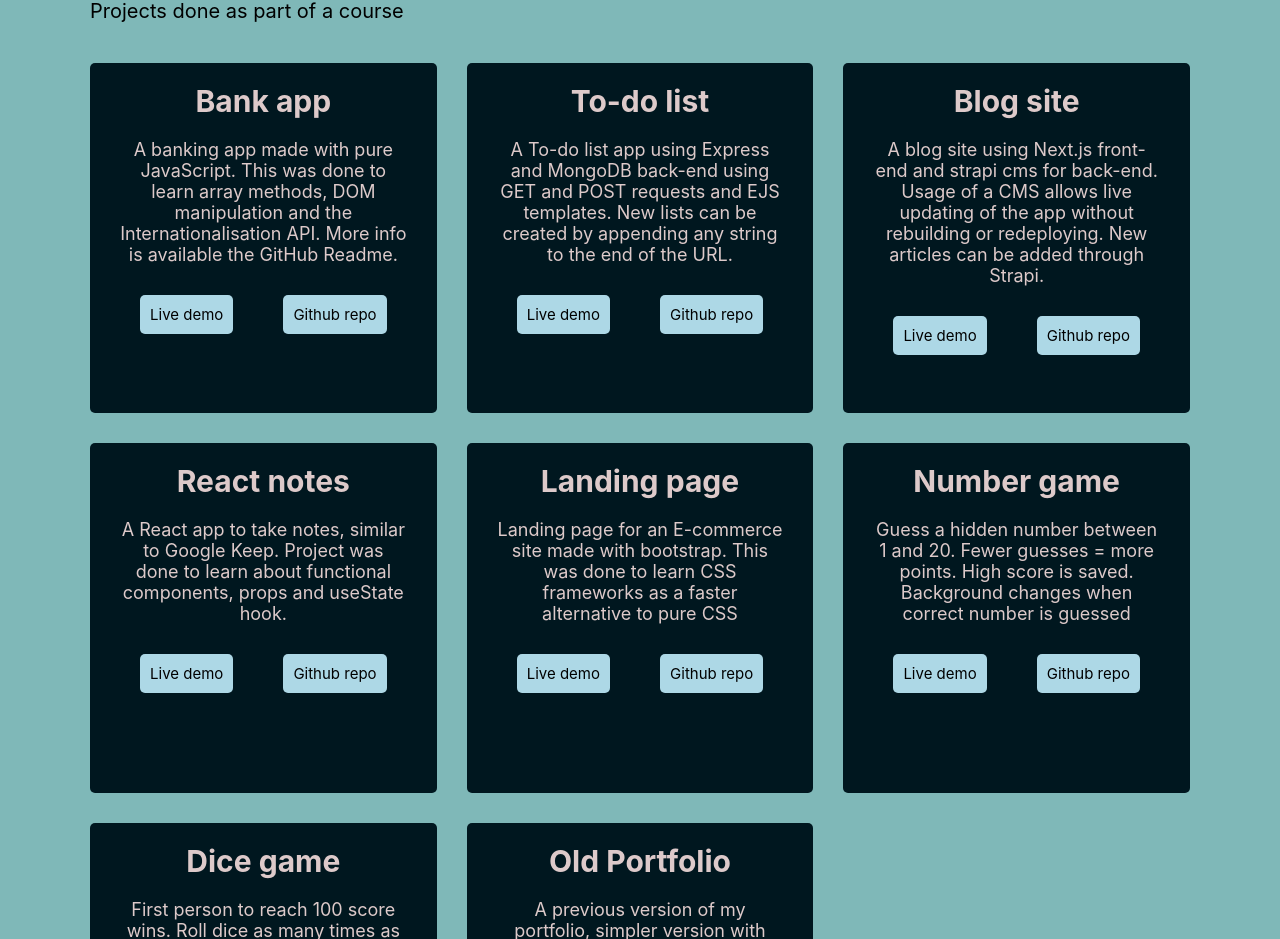
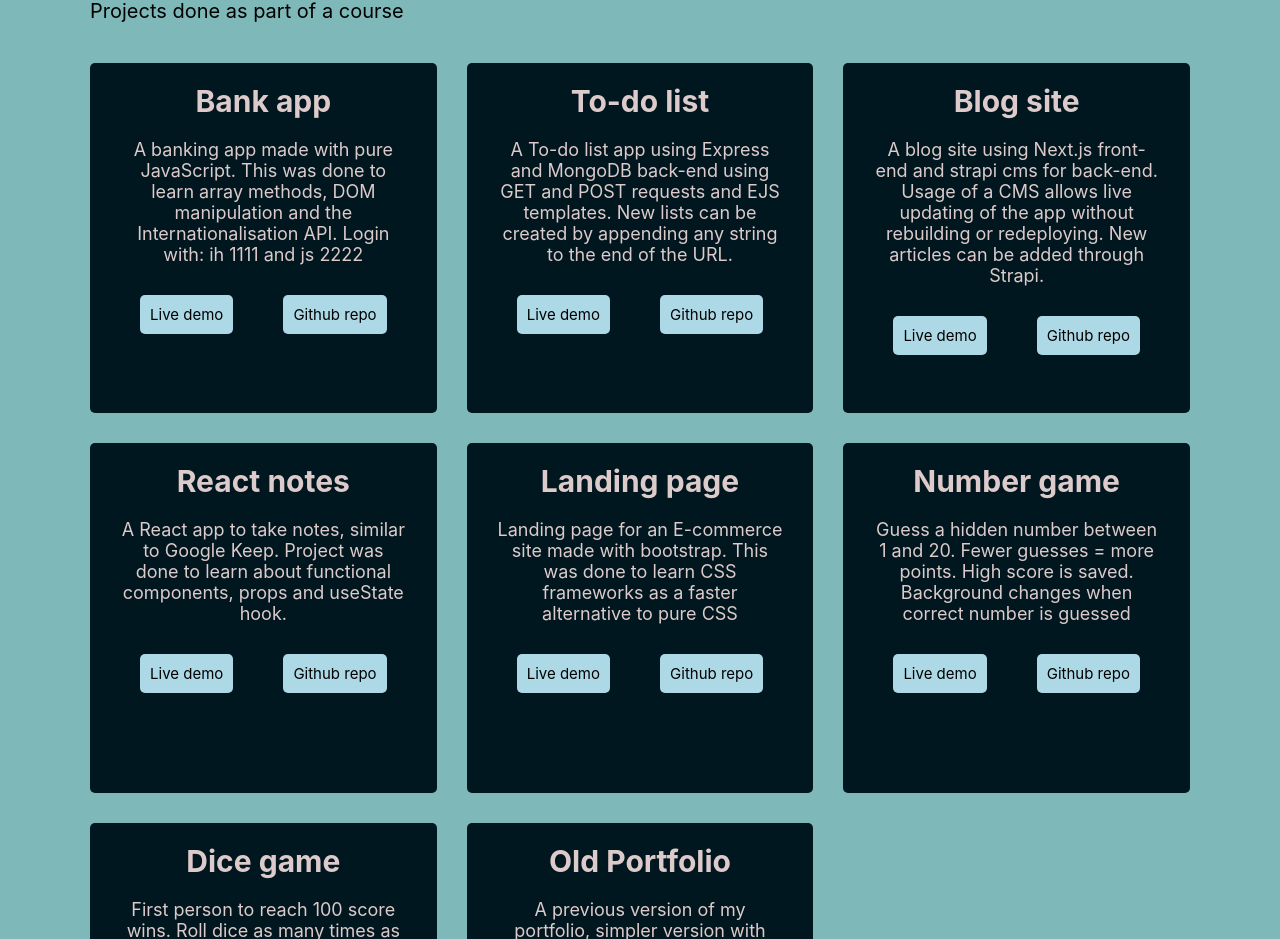
Before and after one commit to xray79/portfolio-new, a Next.js app: page / in a window 1280 px wide. Shown: the part 2256-3195 px from the top of the page. Built offline with nearby package versions, Linux system fonts and the light colour scheme.

Commit message:
change bank app description

```diff
--- a/components/projectList.js
+++ b/components/projectList.js
@@ -1,6 +1,6 @@
 const project1 = {
   name: "Bank app",
-  desc: "A banking app made with pure JavaScript. This was done to learn array methods, DOM manipulation and the Internationalisation API. More info is available the GitHub Readme.",
+  desc: "A banking app made with pure JavaScript. This was done to learn array methods, DOM manipulation and the Internationalisation API. Login with: ih 1111 and js 2222",
   live: "https://xray79.github.io/bank-app/",
   code: "https://github.com/xray79/bank-app",
 };
```
